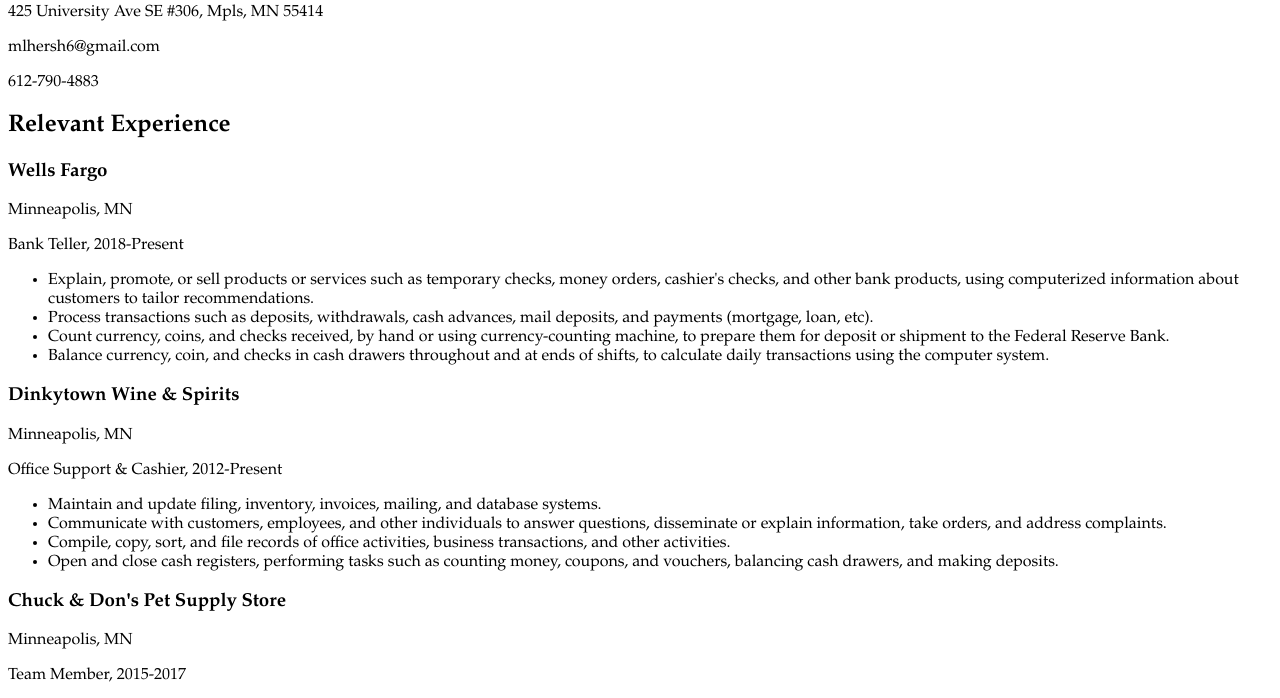
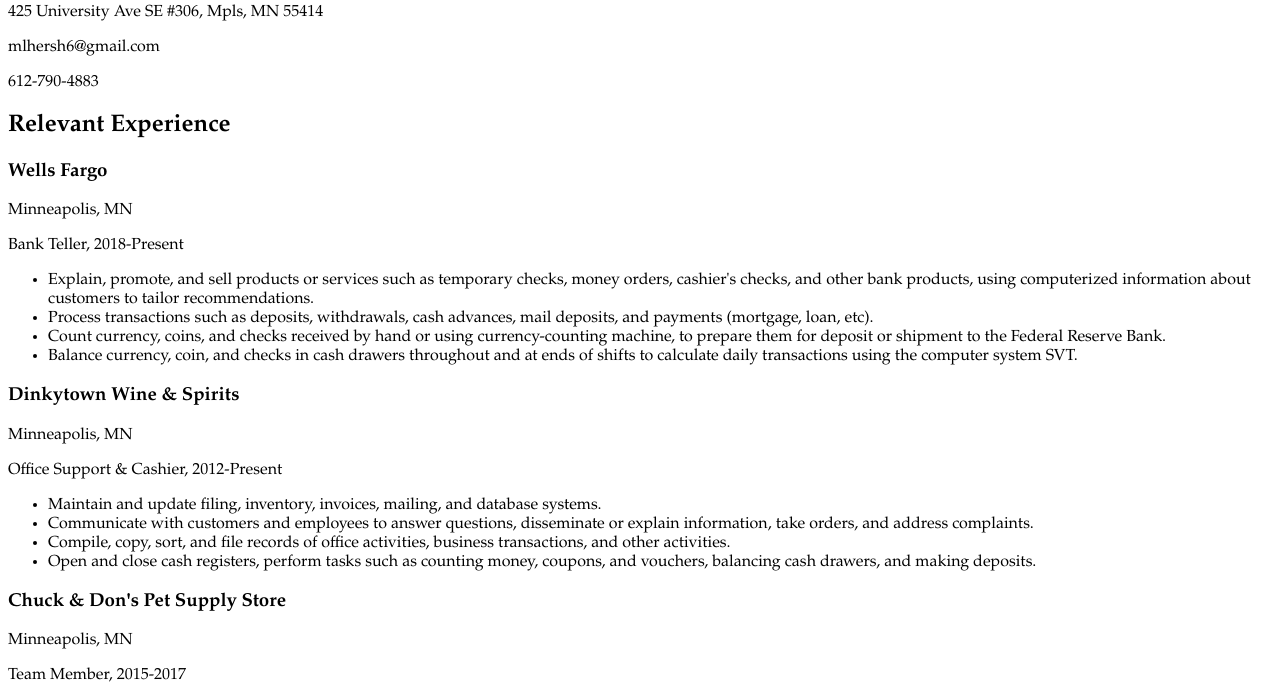
Before and after one commit to mlhershkovitz/mlhershkovitz.github.io, a plain HTML site: page prime_challenge.html in a window 1280 px wide. Shown: the part 78-776 px from the top of the page. Drawn offline with Linux system fonts and the light colour scheme.

Commit message:
finishing touches

```diff
--- a/prime_challenge.html
+++ b/prime_challenge.html
@@ -18,10 +18,10 @@
     <h3>Wells Fargo</h3> <p>Minneapolis, MN</p>
     <p>Bank Teller, 2018-Present</p>
     <ul>
-      <li>Explain, promote, or sell products or services such as temporary checks, money orders, cashier's checks, and other bank products, using computerized information about customers to tailor recommendations.</li>
+      <li>Explain, promote, and sell products or services such as temporary checks, money orders, cashier's checks, and other bank products, using computerized information about customers to tailor recommendations.</li>
       <li>Process transactions such as deposits, withdrawals, cash advances, mail deposits, and payments (mortgage, loan, etc).</li>
-      <li>Count currency, coins, and checks received, by hand or using currency-counting machine, to prepare them for deposit or shipment to the Federal Reserve Bank.</li>
-      <li>Balance currency, coin, and checks in cash drawers throughout and at ends of shifts, to calculate daily transactions using the computer system.</li>
+      <li>Count currency, coins, and checks received by hand or using currency-counting machine, to prepare them for deposit or shipment to the Federal Reserve Bank.</li>
+      <li>Balance currency, coin, and checks in cash drawers throughout and at ends of shifts to calculate daily transactions using the computer system SVT.</li>
     </ul>
     </div>
 
@@ -30,9 +30,9 @@
     <p>Office Support & Cashier, 2012-Present</p>
     <ul>
       <li>Maintain and update filing, inventory, invoices, mailing, and database systems.</li>
-      <li>Communicate with customers, employees, and other individuals to answer questions, disseminate or explain information, take orders, and address complaints.</li>
+      <li>Communicate with customers and employees to answer questions, disseminate or explain information, take orders, and address complaints.</li>
       <li>Compile, copy, sort, and file records of office activities, business transactions, and other activities.</li>
-      <li>Open and close cash registers, performing tasks such as counting money, coupons, and vouchers, balancing cash drawers, and making deposits.</li>
+      <li>Open and close cash registers, perform tasks such as counting money, coupons, and vouchers, balancing cash drawers, and making deposits.</li>
     </ul>
     </div>
 
```
